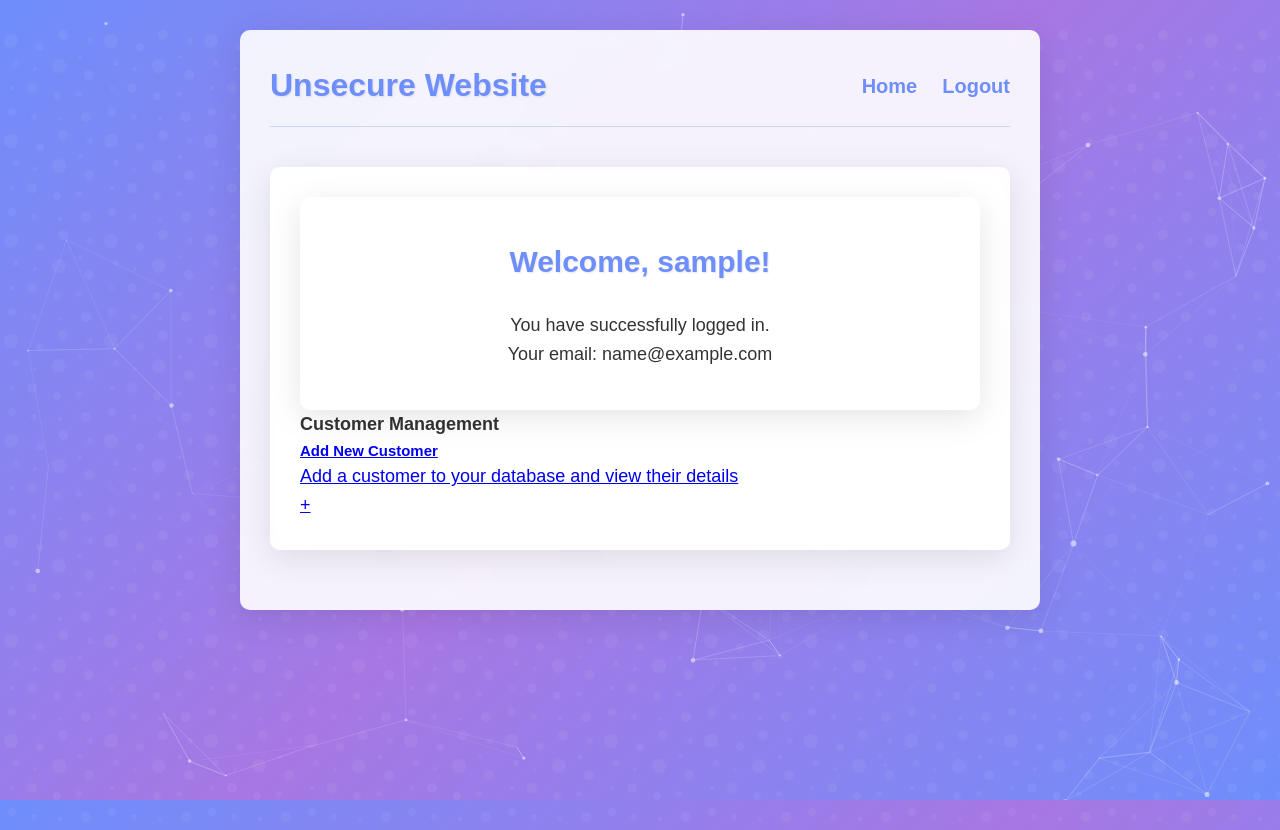
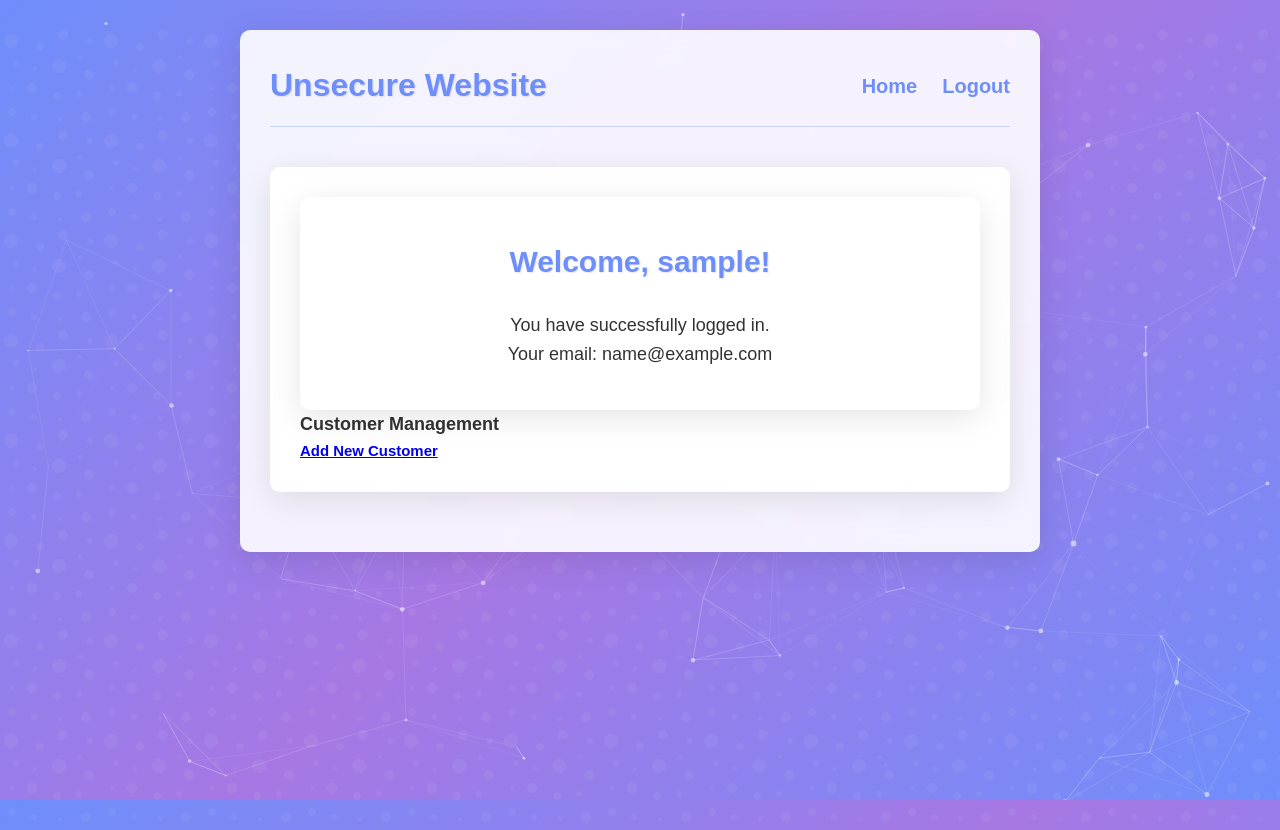
Before and after one commit to MichaelKaspler/WebSecurityProject, a Flask app: page / in a window 1280 px wide. Run offline with Flask 3, Linux system fonts and the light colour scheme; the visitor is signed in with stand-in values (Sample User, id 1); data comes from the database, SQL or seed files in the repository; both versions use the stored data as it was after the commit.

Commit message:
come more cosmetic changes

```diff
--- a/app.py
+++ b/app.py
@@ -52,10 +52,10 @@ def send_reset_email(email, reset_code):
         server.quit()
         return True
     except smtplib.SMTPAuthenticationError:
-        print("SMTP Authentication Error: Please check your email and app password")
+        print("SMTP authentication error")
         return False
     except smtplib.SMTPException as e:
-        print(f"SMTP Error: {str(e)}")
+        print(f"SMTP error: {str(e)}")
         return False
     except Exception as e:
         print(f"Error sending email: {str(e)}")
@@ -73,7 +73,6 @@ def init_db():
         with open('schema.sql') as f:
             conn.executescript(f.read())
         conn.commit()
-        print("Database initialized successfully with full schema")
     except sqlite3.Error as e:
         print(f"Error initializing database: {e}")
     finally:
--- a/templates/add_customer.html
+++ b/templates/add_customer.html
@@ -11,7 +11,7 @@
                     <h2 class="mb-0">Add New Customer</h2>
                 </div>
                 <div class="card-body">
-                    <p class="text-muted mb-3">Enter a new customer's details below. After adding, you'll be able to view their information.</p>
+                    <p class="text-muted mb-3">Enter a new customer's details below</p>
                     <form action="{{ url_for('add_customer') }}" method="post">
                         <div class="mb-3">
                             <label for="name" class="form-label">Customer Name</label>
--- a/templates/home.html
+++ b/templates/home.html
@@ -18,9 +18,7 @@
                 <a href="{{ url_for('add_customer') }}" class="list-group-item list-group-item-action d-flex justify-content-between align-items-center">
                     <div>
                         <h5>Add New Customer</h5>
-                        <p class="mb-0">Add a customer to your database and view their details</p>
                     </div>
-                    <span class="badge bg-primary rounded-pill">+</span>
                 </a>
             </div>
         </div>
```
Also changed, not shown: database.db.
